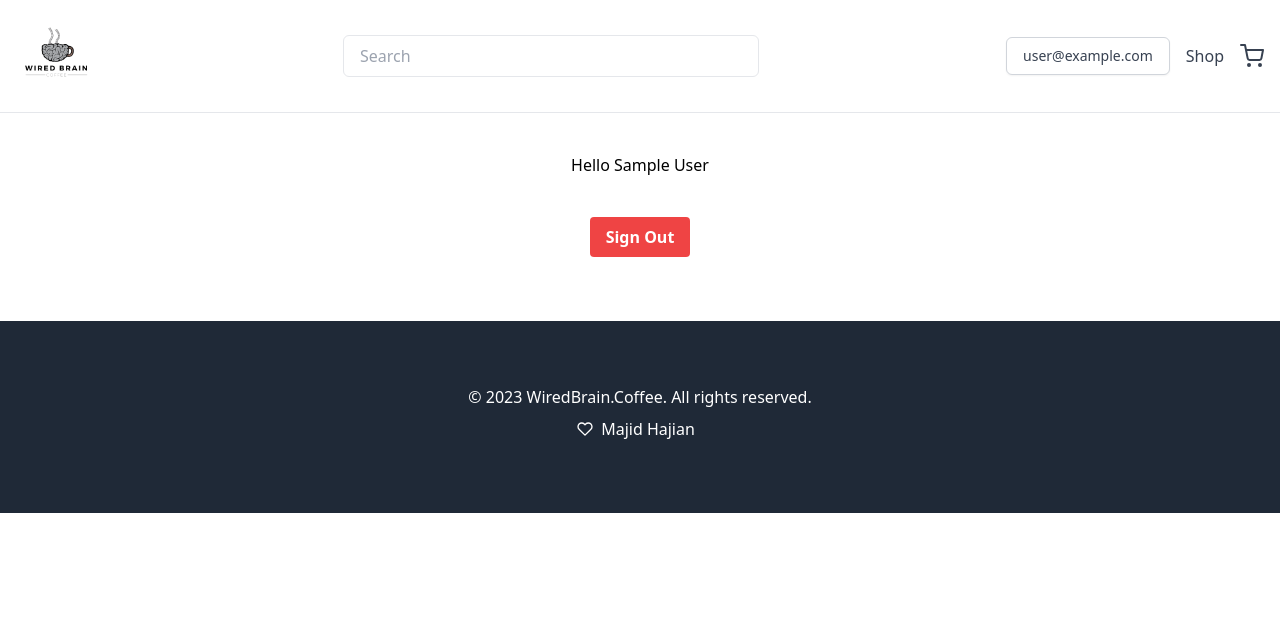
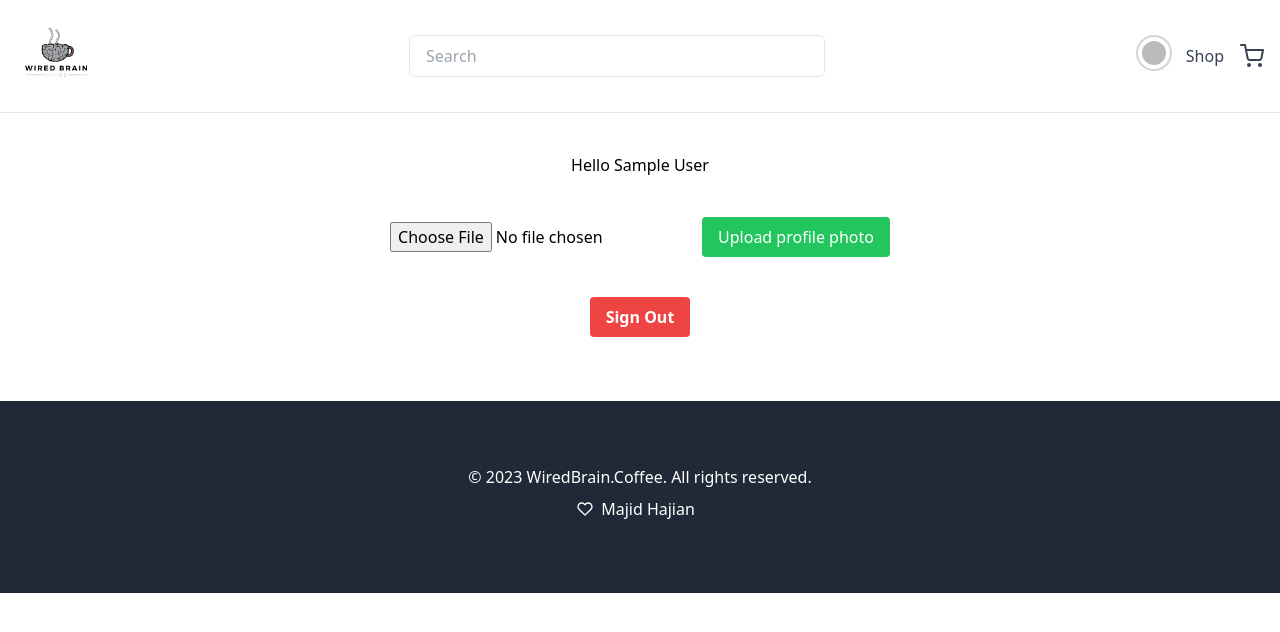
Before and after one commit to mhadaily/wiredbrain.coffee, a React (Vite) app: page /profile in a window 1280 px wide. Shown: the top 632 px of the page. Built offline with nearby package versions, Linux system fonts and the light colour scheme; no server answers; the database is empty; sample sign-in values are in the browser's storage.

Commit message:
update user profile by uploading to storage

```diff
--- a/src/components/Header.jsx
+++ b/src/components/Header.jsx
@@ -50,9 +50,30 @@ const Header = () => {
               >
                 <button
                   type="button"
-                  className="inline-flex justify-center w-full rounded-md border border-gray-300 shadow-sm px-4 py-2 bg-white text-sm font-medium text-gray-700 hover:bg-gray-50 focus:outline-none focus:ring-2 focus:ring-offset-2 focus:ring-blue-500"
+                  className="inline-flex justify-center w-full shadow-sm bg-white text-sm font-medium text-gray-700 hover:bg-gray-50 focus:outline-none focus:ring-2 focus:ring-offset-2 focus:ring-blue-500"
                 >
-                  {currentUser.username || currentUser.email}
+                  {currentUser.photoURL ? (
+                    <img
+                      className="w-8 h-8 p-1 rounded-full ring-2 ring-gray-300 dark:ring-gray-500"
+                      src={currentUser.photoURL}
+                      alt={currentUser.username || currentUser.email}
+                    />
+                  ) : (
+                    <div className="relative w-8 h-8 overflow-hidden bg-gray-100 rounded-full dark:bg-gray-600">
+                      <svg
+                        className="absolute w-8 h-8 text-gray-400 -left-1"
+                        fill="currentColor"
+                        viewBox="0 0 20 20"
+                        xmlns="http://www.w3.org/2000/svg"
+                      >
+                        <path
+                          fillRule="evenodd"
+                          d="M10 9a3 3 0 100-6 3 3 0 000 6zm-7 9a7 7 0 1114 0H3z"
+                          clipRule="evenodd"
+                        ></path>
+                      </svg>
+                    </div>
+                  )}
                 </button>
                 {showUserMenu && (
                   <div className="z-10 origin-top-right absolute right-0 w-56 rounded-md shadow-lg bg-white ring-1 ring-black ring-opacity-5">
--- a/src/firebase/firebase.js
+++ b/src/firebase/firebase.js
@@ -3,8 +3,10 @@ import { getAnalytics } from 'firebase/analytics';
 import { getFirestore } from 'firebase/firestore';
 import { getAuth } from 'firebase/auth';
 import { firebaseConfig } from './config';
+import { getStorage } from 'firebase/storage';
 
 export const app = initializeApp(firebaseConfig);
 export const analytics = getAnalytics(app);
 export const db = getFirestore(app);
 export const auth = getAuth(app);
+export const storage = getStorage(app);
--- /dev/null
+++ b/src/firebase/storage.js
@@ -0,0 +1,14 @@
+import { getDownloadURL, ref, uploadBytes } from 'firebase/storage';
+import { auth, storage } from './firebase';
+import { updateProfile } from 'firebase/auth';
+// import { doc, setDoc } from 'firebase/firestore';
+
+export async function uploadProfileImage(file) {
+  const userId = auth.currentUser.uid;
+  const storageRef = ref(storage, `users/${userId}/images/${file.name}`);
+  const uploadResult = await uploadBytes(storageRef, file);
+  const url = await getDownloadURL(uploadResult.ref);
+  updateProfile(auth.currentUser, { photoURL: url });
+  //   const userRef = doc(db, `users/${userId}`);
+  //   setDoc(userRef, { profileImageRef: uploadResult.ref.fullPath });
+}
--- a/src/pages/Profile.jsx
+++ b/src/pages/Profile.jsx
@@ -1,19 +1,46 @@
 import Header from '../components/Header';
 import Footer from '../components/Footer';
 import { signOut } from '../firebase/auth';
-import { useContext } from 'react';
+import { useContext, useState } from 'react';
 import { AuthContext } from '../logic/AuthContext';
+import { uploadProfileImage } from '../firebase/storage';
 
 const Profile = () => {
   const { currentUser } = useContext(AuthContext);
+  const [file, setFile] = useState(null);
+
+  const handleFileChange = (e) => {
+    if (e.target.files) {
+      setFile(e.target.files[0]);
+    }
+  };
+
+  const handleUpload = async () => {
+    if (file) {
+      uploadProfileImage(file);
+    } else {
+      console.log('No file chosen');
+    }
+  };
+
   const handleSignOut = () => {
     signOut();
   };
+
   return (
     <div className="flex flex-col min-h-screen">
       <Header />
       <div className="mt-10 text-center">
         <h2 className="mb-10">Hello {currentUser.displayName || currentUser.email}</h2>
+        <div className="m-10">
+          <input type="file" onChange={handleFileChange} />
+          <button
+            className="bg-green-500 hover:bg-green-700 text-white py-2 px-4 rounded"
+            onClick={handleUpload}
+          >
+            Upload profile photo
+          </button>
+        </div>
         <button
           onClick={handleSignOut}
           className="bg-red-500 hover:bg-red-700 text-white font-bold py-2 px-4 rounded"
```
Also changed, not shown: firebase.json, 1 other file (tests, documents, lock files or other folders).
